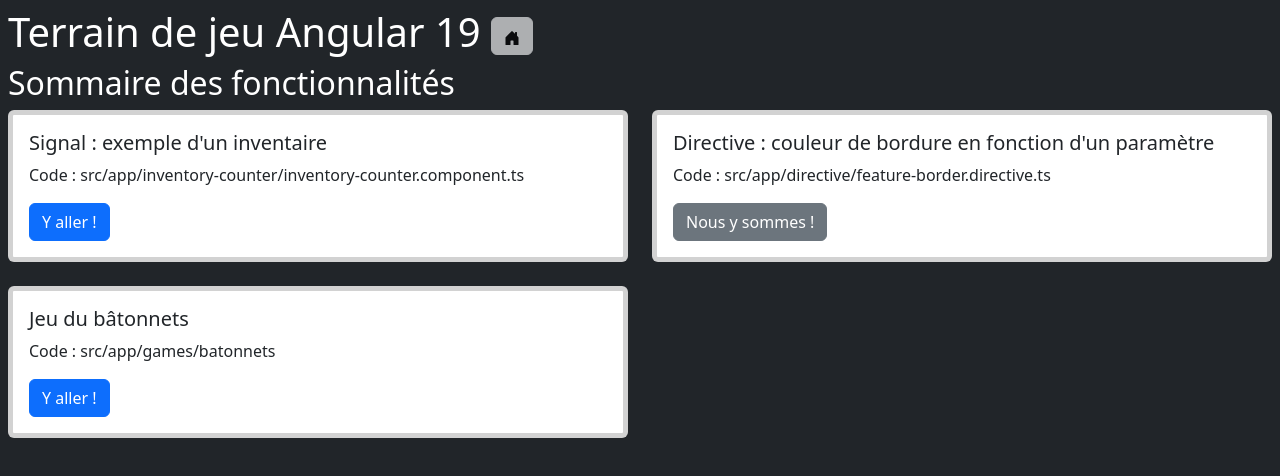
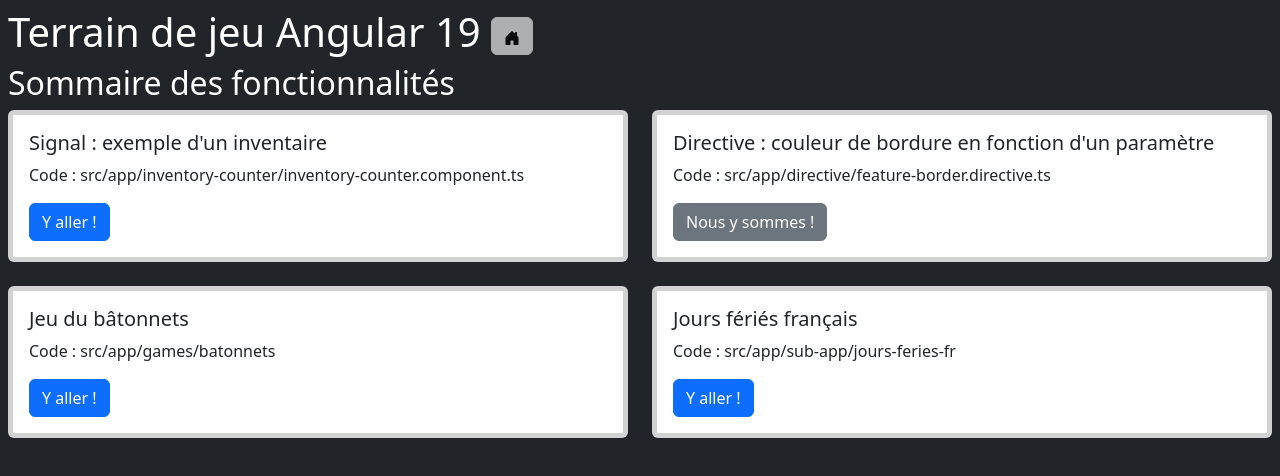
Before and after one commit to js-playground-of-css/ng-playground-app, an Angular app: page /home in a window 1280 px wide. Shown: the top 476 px of the page. Built offline with nearby package versions, Linux system fonts and the light colour scheme.

Commit message:
Initialisation Application : Jours Fériés FR

```diff
--- a/src/app/app.routes.ts
+++ b/src/app/app.routes.ts
@@ -2,10 +2,12 @@
 import { InventoryCounterComponent } from './inventory-counter/inventory-counter.component';
 import { HomepageComponent } from './homepage/homepage.component';
 import { BoardBatonnetsComponent } from './games/batonnets/board-batonnets/board-batonnets.component';
+import { JoursFeriesPageComponent } from './sub-app/jours-feries-fr/jours-feries-page/jours-feries-page.component';
 
 export const routes: Routes = [
 	{ path: 'home', title: 'Accueil', component: HomepageComponent },
 	{ path: 'inventaire/compteur', title: 'Signal : exemple inventaire', component: InventoryCounterComponent },
 	{ path: 'games/batonnets', title: 'Jeu du bâtonnets', component: BoardBatonnetsComponent },
+	{ path: 'sub-app/jours-feries-fr', title: 'Jours fériés français', component: JoursFeriesPageComponent },
 	{ path: '', redirectTo: 'home', pathMatch: 'full' }
 ];
--- a/src/app/directive/feature-border.directive.ts
+++ b/src/app/directive/feature-border.directive.ts
@@ -32,6 +32,8 @@
         return '#0099ff';
       case 'jeu':
         return '#ff3300';
+      case 'app':
+          return 'orange'
       default:
         return '#4080bf';
     }
--- /dev/null
+++ b/src/app/sub-app/jours-feries-fr/jours-feries-page/jours-feries-page.component.ts
@@ -0,0 +1,15 @@
+import { Component } from '@angular/core';
+
+@Component({
+  selector: 'jours-feries-page',
+  imports: [],
+  template: `
+    <p class="text-white" >
+      Jours fériés français WIP ;)
+    </p>
+  `,
+  styles: ``
+})
+export class JoursFeriesPageComponent {
+
+}
--- a/src/mock/features.mock.ts
+++ b/src/mock/features.mock.ts
@@ -21,5 +21,12 @@
         path: 'src/app/games/batonnets',
         type: 'jeu',
         url: 'games/batonnets'
+    },
+    {
+        id: 42,
+        title: 'Jours fériés français',
+        path: 'src/app/sub-app/jours-feries-fr',
+        type: 'app',
+        url: 'sub-app/jours-feries-fr'
     }
 ];
```
